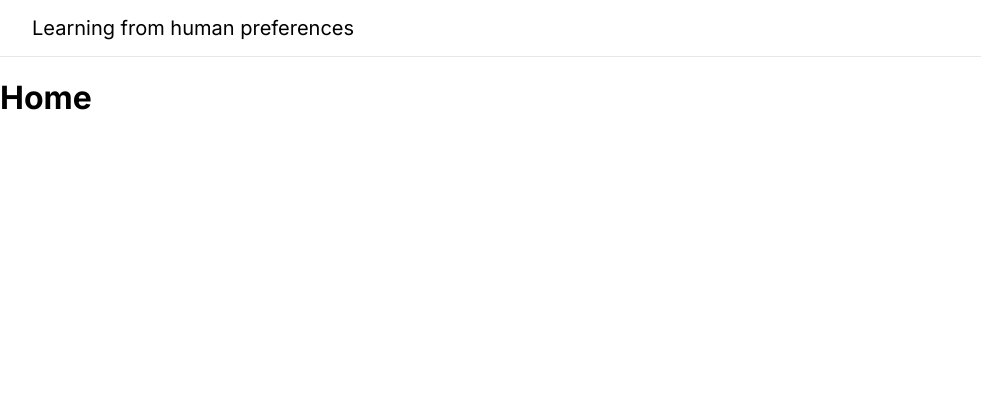
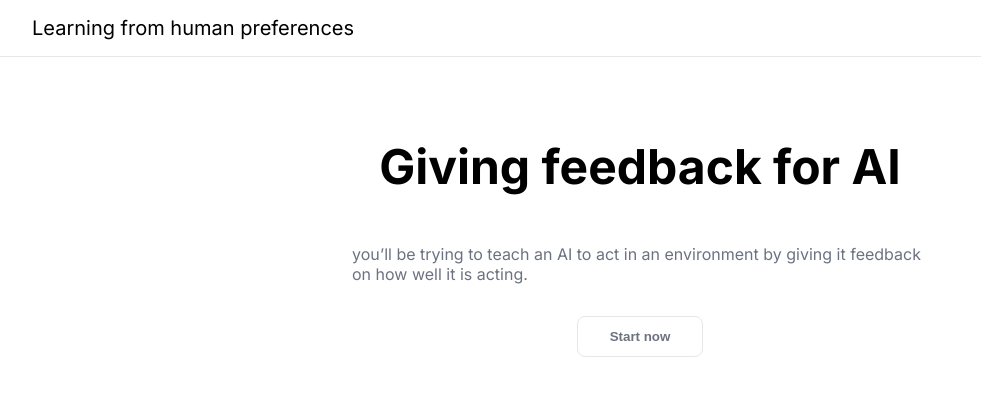
Before and after one commit to yamatokataoka/learning-from-human-preferences, a React app in the folder rl-human-prefs-ui/: page / in a window 1280 px wide. Shown: the top 396 px of the page, without its empty margins (0-981 px from the left). Built offline with nearby package versions, Linux system fonts and the light colour scheme.

Commit message:
add home page

```diff
--- /dev/null
+++ b/rl-human-prefs-ui/src/components/Button/LinkButton.tsx
@@ -0,0 +1,28 @@
+import React from "react";
+import { useHistory } from "react-router-dom";
+import button from "./style";
+
+type Props = {
+  to: string;
+  children: string;
+}
+
+function LinkButton({ children, to }: Props): JSX.Element {
+  const history = useHistory();
+
+  const handleClick = () => {
+    history.push(to);
+  };
+
+  return (
+    <button
+      type="button"
+      onClick={() => handleClick()}
+      className={button}
+    >
+      {children}
+    </button>
+  );
+}
+
+export default LinkButton;
--- /dev/null
+++ b/rl-human-prefs-ui/src/components/Button/style.ts
@@ -0,0 +1,22 @@
+import { css } from "@emotion/css";
+
+const button = css`
+  color: #6b7280;
+  font-weight: 600;
+  background-color: var(--background-color);
+  text-align: center;
+  border-radius: 0.5rem;
+  border: 1px solid #e5e7eb;
+  padding: 0.75rem 2rem 0.75rem 2rem;
+  cursor: pointer;
+
+  &:active {
+    background-color: #e5e7eb;
+  }
+
+  &:hover {
+    background-color: #f3f4f6;
+  }
+`;
+
+export default button;
--- a/rl-human-prefs-ui/src/components/Header.tsx
+++ b/rl-human-prefs-ui/src/components/Header.tsx
@@ -21,7 +21,11 @@ const titleLink = css`
   color: inherit;
 `;
 
-export default function Header({ title }: { title: string }): JSX.Element {
+type Props = {
+  title: string;
+}
+
+export default function Header({ title }: Props): JSX.Element {
   return (
     <div className={container}>
       <header className={header}>
--- a/rl-human-prefs-ui/src/components/Layout.tsx
+++ b/rl-human-prefs-ui/src/components/Layout.tsx
@@ -1,7 +1,11 @@
 import React from "react";
 import Header from "./Header";
 
-export default function Layout({ title }: { title: string }): JSX.Element {
+type Props = {
+  title: string;
+}
+
+export default function Layout({ title }: Props): JSX.Element {
   return (
     <>
       <Header title={title} />
--- a/rl-human-prefs-ui/src/pages/home.tsx
+++ b/rl-human-prefs-ui/src/pages/home.tsx
@@ -1,7 +1,49 @@
 import React from "react";
+import { css } from "@emotion/css";
+import LinkButton from "../components/Button/LinkButton";
+
+const wrapper = css`
+  display: flex;
+  justify-content: center;
+`;
+
+const container = css`
+  max-width: 36rem;
+  display: flex;
+  flex-direction: column;
+  align-items: center;
+  padding-top: 2rem;
+  padding-bottom: 4rem;
+`;
+
+const heading = css`
+  font-size: 3rem;
+  font-weight: 700;
+  margin-bottom: 2rem;
+`;
+
+const description = css`
+  color: #6b7280;
+  margin-bottom: 2rem;
+`;
 
 function Home(): JSX.Element {
-  return <h1>Home</h1>;
+  return (
+    <main className={wrapper}>
+      <div className={container}>
+        <h3 className={heading}>Giving feedback for AI</h3>
+        <p className={description}>
+          you’ll be trying to teach an AI to act in an environment by giving it
+          feedback on how well it is acting.
+        </p>
+        <div>
+          <LinkButton to="/comparison">
+            Start now
+          </LinkButton>
+        </div>
+      </div>
+    </main>
+  );
 }
 
 export default Home;
```
